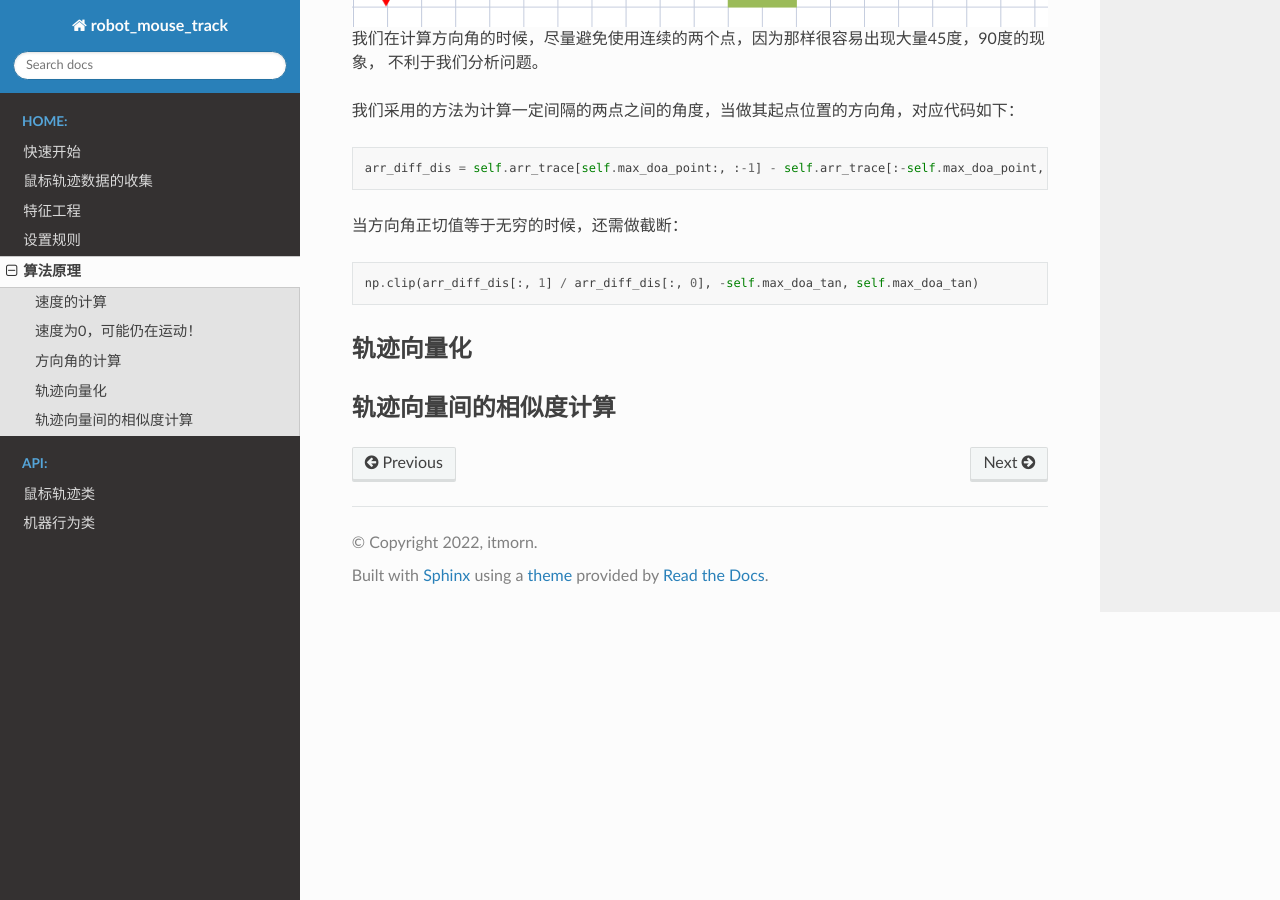
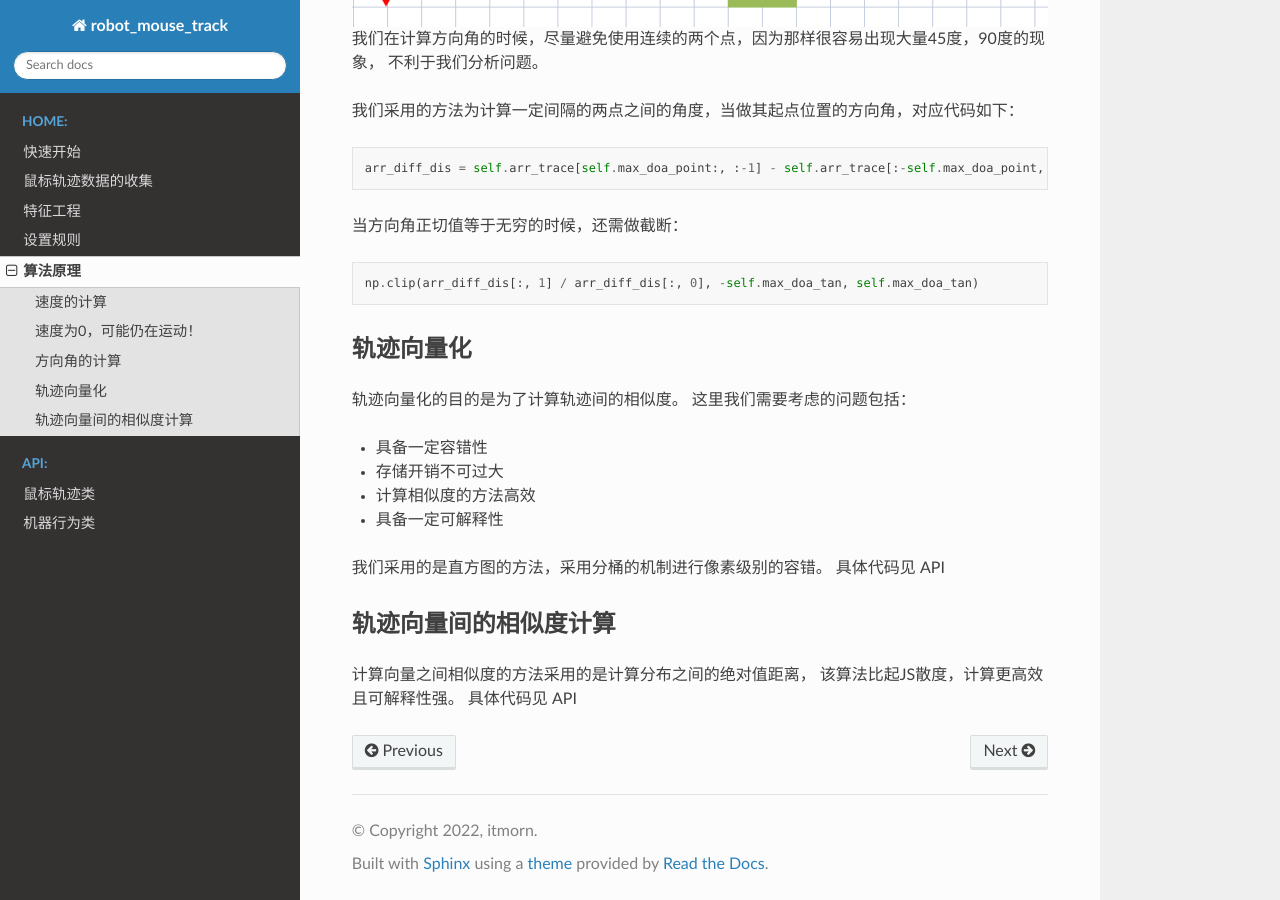
Before and after one commit to itmorn/robot-mouse-track, a Sphinx documentation site: the page built from docs/source/Algorithm.md, in a window 1280 px wide and 900 px high, scrolled down 1220 px. Built offline with Sphinx 7.4.7 and the Read the Docs theme 2.0.0, drawn with Linux system fonts in a browser that asks for light colours.

Commit message:
更新文档

````diff
--- a/docs/source/Algorithm.md
+++ b/docs/source/Algorithm.md
@@ -40,5 +40,18 @@ np.clip(arr_diff_dis[:, 1] / arr_diff_dis[:, 0], -self.max_doa_tan, self.max_doa
 ```
 
 ## 轨迹向量化
+轨迹向量化的目的是为了计算轨迹间的相似度。
+这里我们需要考虑的问题包括：
+- 具备一定容错性
+- 存储开销不可过大
+- 计算相似度的方法高效
+- 具备一定可解释性
+
+我们采用的是直方图的方法，采用分桶的机制进行像素级别的容错。
+具体代码见 API
+
 
 ## 轨迹向量间的相似度计算
+计算向量之间相似度的方法采用的是计算分布之间的绝对值距离，
+该算法比起JS散度，计算更高效且可解释性强。
+具体代码见 API
--- a/setup.py
+++ b/setup.py
@@ -3,9 +3,10 @@ from setuptools import find_packages
 
 # with open("README.rst", "r", encoding="utf-8") as f:
 #     long_description = f.read()
-
+# python setup.py sdist build
+# twine upload dist/*
 setup(name='robot_mouse_track',  # 包名
-      version='0.0.2',  # 版本号
+      version='0.0.3',  # 版本号
       description='A small example package',
       long_description='随着互联网技术的发展，鼠标轨迹识别算法在很多人机交互产品中的需求日益增加，比如，一些网站为了防止被爬，增加了一些滑块验证码，但是一些软件已经可以模拟人的行为破解滑块验证码。本项目就是通过对鼠标轨迹的特征分析，判定是否是人的行为还是机器行为。常见应用场景：网站反爬虫、在线考试系统风险识别。',
       author='itmorn',
````
Also changed, not shown: README.md (+1 -1 lines).
